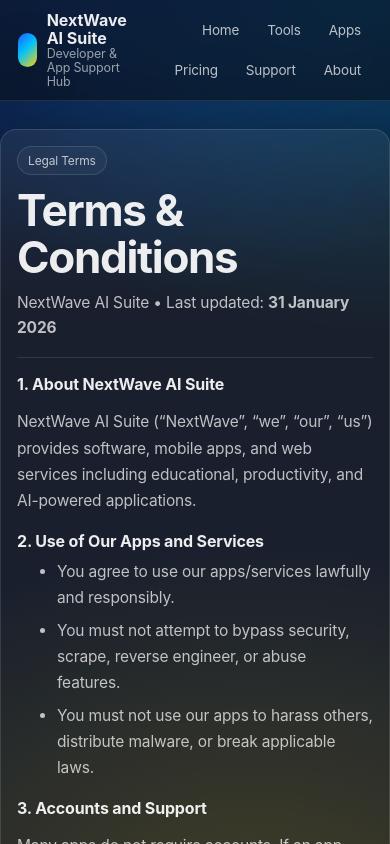
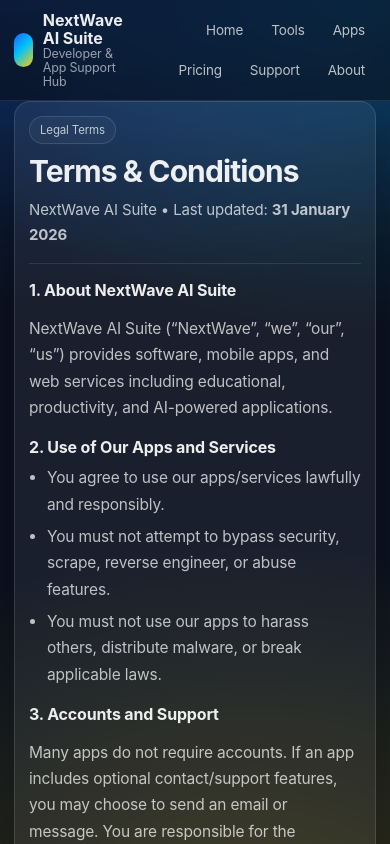
Before and after one commit to nextwaveaisuite/nextwaveaisuite, a React (Vite) app in the folder client/: page /terms in a window 390 px wide. Shown: the top 844 px of the page. Built offline with nearby package versions, Linux system fonts and the light colour scheme.

Commit message:
Update styles.css

```diff
--- a/client/src/styles.css
+++ b/client/src/styles.css
@@ -115,6 +115,9 @@
   color: var(--muted);
   font-size: 13.5px;
   border: 1px solid transparent;
+  display: inline-flex;
+  align-items: center;
+  gap: 8px;
 }
 .nav-link:hover{
   color: var(--text);
@@ -152,10 +155,42 @@
   line-height: 1.7;
   font-size: 15.5px;
 }
-.prose ul{ margin: 8px 0 0; }
+.prose ul{ margin: 8px 0 0; padding-left: 18px; }
 .prose li{ margin: 6px 0; }
 
 .small{
   font-size: 12.5px;
   color: var(--muted-2);
 }
+
+/* ===== Mobile optimization ===== */
+@media (max-width: 820px){
+  .container{ padding: 0 14px; }
+  .h1{ font-size: 34px; }
+  .p{ font-size: 15px; }
+  .section{ padding: 14px; }
+}
+
+@media (max-width: 520px){
+  .h1{ font-size: 30px; }
+  .kicker{ font-size: 11.5px; }
+}
+
+/* Mobile menu panel */
+.mobile-menu{
+  margin-top: 10px;
+  padding: 10px;
+  border-radius: 14px;
+  border: 1px solid rgba(255,255,255,0.12);
+  background: rgba(10,14,20,0.70);
+  backdrop-filter: blur(10px);
+  box-shadow: 0 18px 50px rgba(0,0,0,0.35);
+}
+.mobile-menu-grid{
+  display: grid;
+  grid-template-columns: 1fr 1fr;
+  gap: 8px;
+}
+@media (max-width: 420px){
+  .mobile-menu-grid{ grid-template-columns: 1fr; }
+}
```
